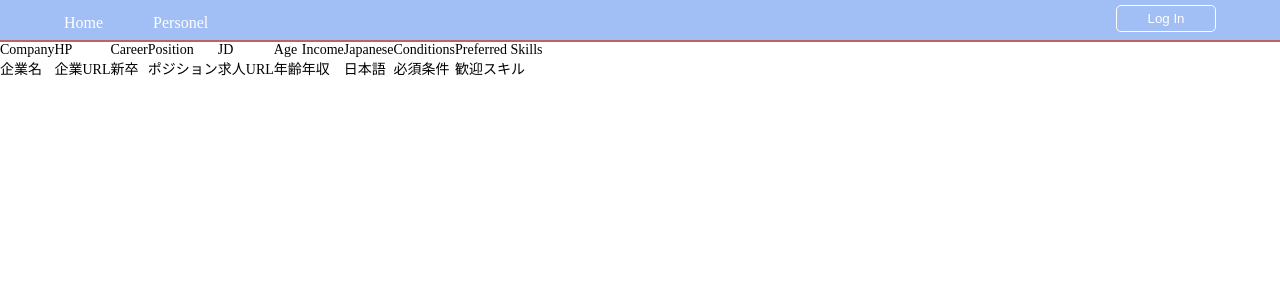
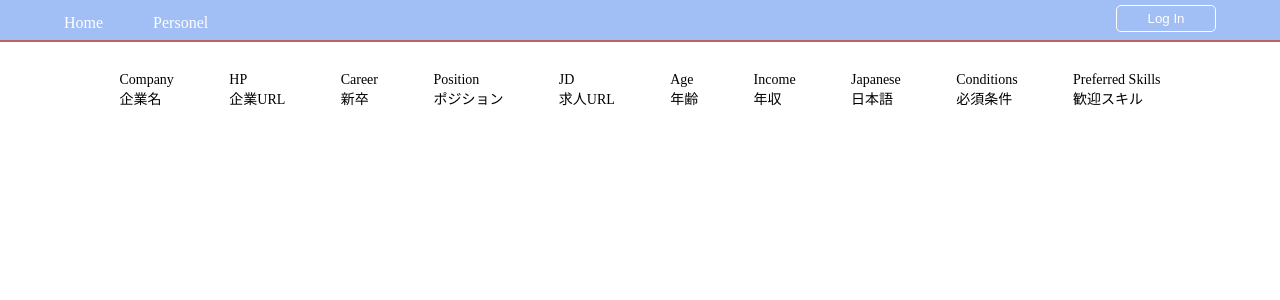
Before and after one commit to bitterhippo/Gobound, a Next.js app: page /jobs in a window 1280 px wide. Shown: the top 300 px of the page. Built offline with nearby package versions, Linux system fonts and the light colour scheme; no server answers.

Commit message:
refactored jobs page / added styling to custom tabls

```diff
--- /dev/null
+++ b/components/PPC/ContentWrapper.js
@@ -0,0 +1,16 @@
+const ContentWrapper = (props) => {
+  return (
+    <div style={styles.contentWrapper}>
+      {props.children}
+    </div>
+  )
+};
+
+const styles = {
+  contentWrapper: {
+    width: '90%',
+    margin: '30px auto 0 auto',
+  }
+};
+
+export default ContentWrapper;
--- a/components/Tables/CustomTable.js
+++ b/components/Tables/CustomTable.js
@@ -1,3 +1,6 @@
+import Colors from "../Colors";
+
+
 const CustomTable = ({ tableData }) => {
 
   const tableDefaults = [
@@ -35,10 +38,10 @@ const styles = {
   tableHeader: {
     display: 'flex',
     fleDirection: 'row',
-    justifyContent: 'spaceEvenly'
+    justifyContent: 'space-evenly'
   },
   tableHeaderCells: {
-    fontSize: 14
+    fontSize: 14,
   }
 };
 
--- a/pages/jobs.js
+++ b/pages/jobs.js
@@ -1,4 +1,3 @@
-import { Main } from 'next/document';
 import { useState, useEffect } from 'react';
 import CustomTable from '../components/Tables/CustomTable';
 
@@ -7,22 +6,14 @@ import CustomTable from '../components/Tables/CustomTable';
 import defaultData from "../components/DefaultData";
 import Navbar from '../components/Navbars/Navbars';
 import MainScreen from '../components/PPC/MainScreen';
+import ContentWrapper from '../components/PPC/ContentWrapper';
+import Dropdown from '../components/Dropdowns/Dropdown';
 
 //KNOWN BUG: This page is not correctly rendering data as the result of a "Hydration" issue. remember to water your components.
 
 function Jobs() {
 
   const [apiData, setApiData] = useState();
-
-  useEffect(() => {
-    fetch('https://swapi.dev/api/people/1')
-      .then((res) => res.json())
-      .then((json) => setApiData(json))
-  }, []);
-
-  useEffect(() => {
-    console.log(apiData)
-  }, [apiData]);
 
   const data = [
     { name: 'lolbert', contract: 'some dumb shit', country: 'amerika' },
@@ -38,10 +29,16 @@ function Jobs() {
 
   return <div>
     <MainScreen>
-    <Navbar links={navDefaults} />
-      <CustomTable />
+      <Navbar links={navDefaults} />
+      <ContentWrapper>
+        <CustomTable />
+      </ContentWrapper>
     </MainScreen>
   </div>
 };
 
+const styles = {
+
+};
+
 export default Jobs;
```
Also changed, not shown: components/Tables/TableRow.js (added, +9 -0 lines).
